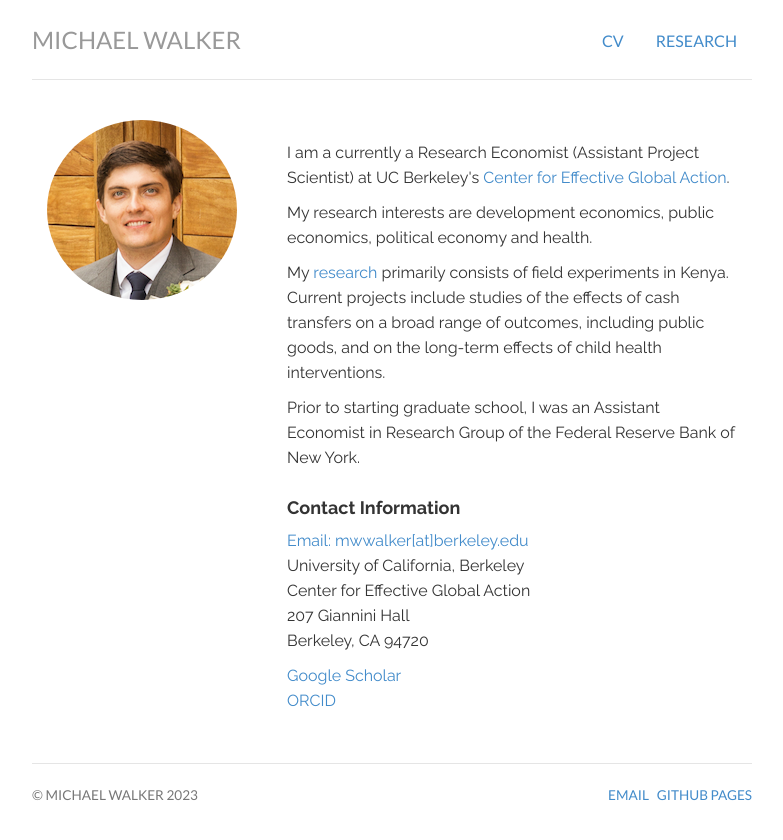
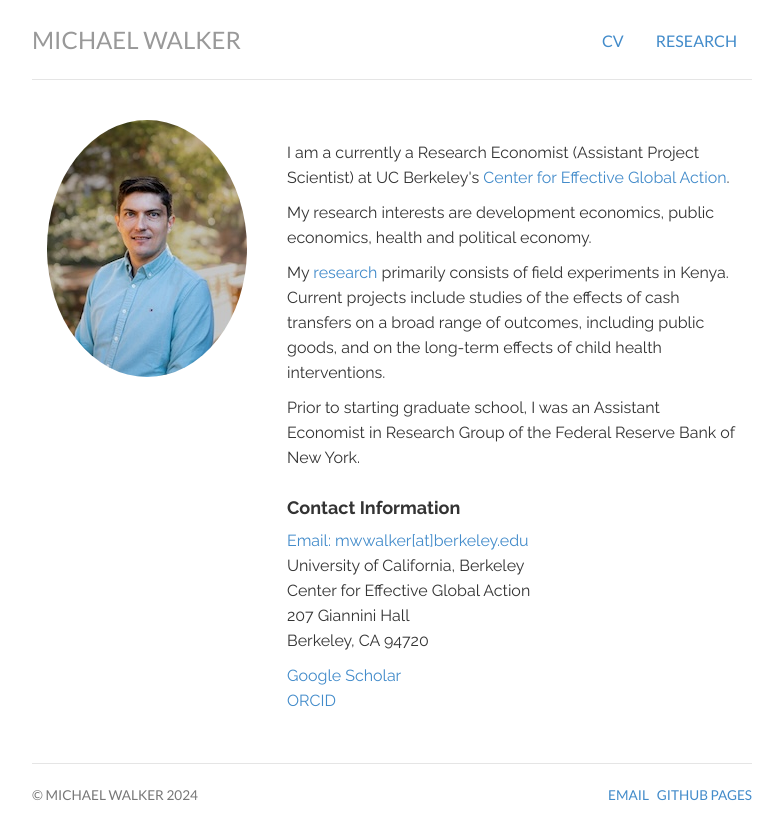
Before and after one commit to mwwalker/mwwalker.github.io, a Jekyll site: the page built from index.html, in a window 1280 px wide. Shown: the top 840 px of the page, without its empty margins (248-1031 px from the left). Built offline with Jekyll 4.4.1, drawn with Linux system fonts in a browser that asks for light colours.

Commit message:
new photo, other last edits

```diff
--- a/_includes/footer.html
+++ b/_includes/footer.html
@@ -1,7 +1,7 @@
 <div class="footer">
 	<div class="row">
 	<div class="col-sm-4">
-	<p><small>&copy; Michael Walker 2023 </small></p>
+	<p><small>&copy; Michael Walker 2024 </small></p>
 	</div>
 	<div class="col-sm-8">
 	<p class="pull-right"><small>  <a href="mailto:mwwalker@berkeley.edu">email</a>
--- a/index.html
+++ b/index.html
@@ -11,13 +11,13 @@ description: Michael Walker is a development economist at UC Berkeley's Center f
   		<div class="row marketing">
 
             <div class="col-sm-4">
-                <img  class="img-circle avatar" alt="Michael Walker" src="images/mwphoto.png">
+                <img  class="img-circle avatar" alt="Michael Walker" src="images/walker_photo_webversion.jpg">
             </div>
             <div itemscope itemtype="http://data-vocabulary.org/Person" class="col-sm-8">
 
                 <p class="lead"> <p>I am a currently a Research Economist (Assistant Project Scientist) at UC Berkeley's <a href="https://cega.berkeley.edu"> Center for Effective Global Action</a>.</p>
 
-                <p> My research interests are development economics, public economics, political economy and health.</p>
+                <p> My research interests are development economics, public economics, health and political economy.</p>
 
                 <p> My <a href="http://www.michaelwwalker.me/research/"> research</a> primarily consists of field experiments in Kenya. Current projects include studies of the effects of cash transfers on a broad range of outcomes, including public goods, and on the long-term effects of child health interventions.</p>
 
```
Also changed, not shown: images/walker_photo_webversion.jpg (added).
